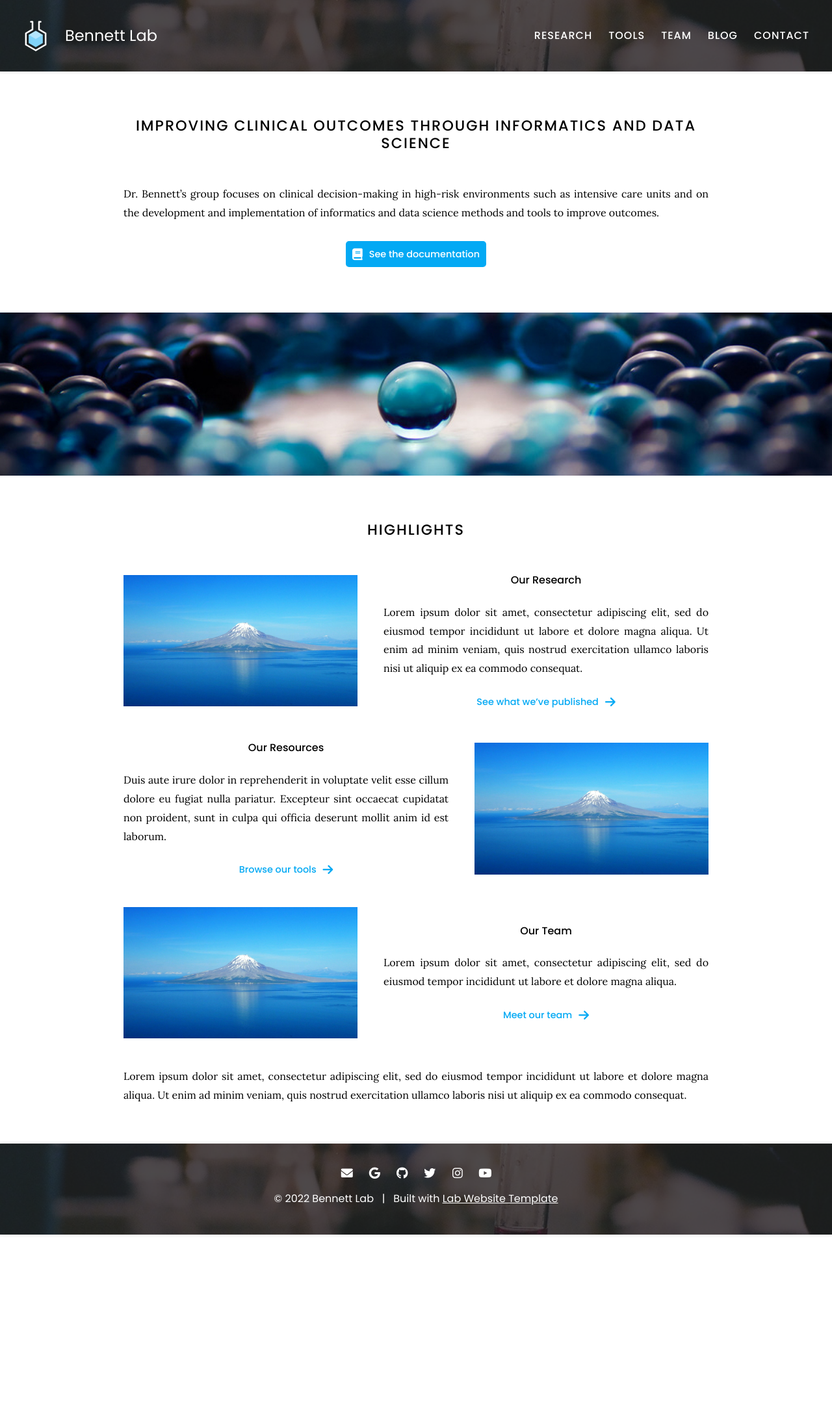
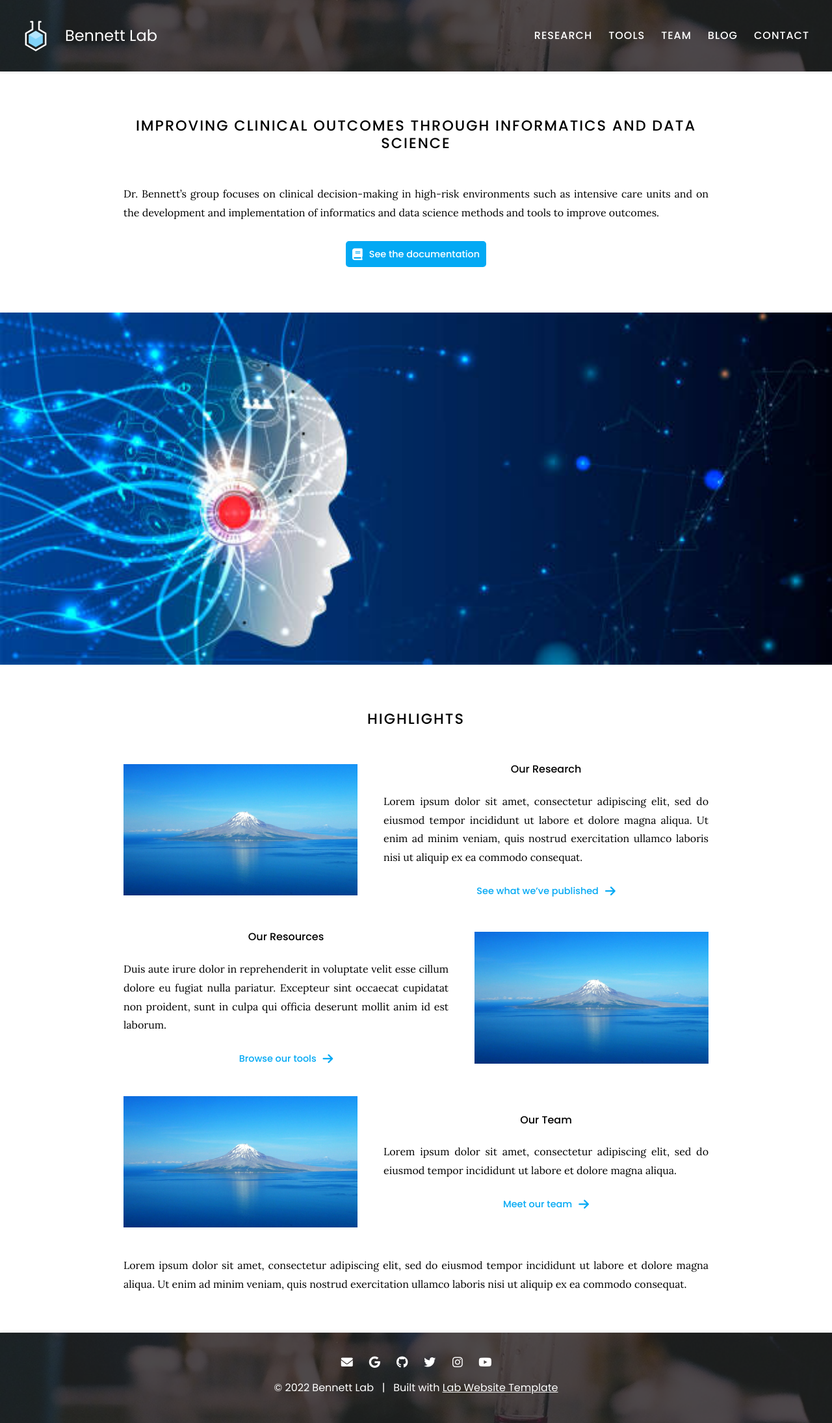
Before and after one commit to rebullm/Bennett-Lab-website, a Jekyll site: the page built from index.md, in a window 1280 px wide. Shown: the whole page at 65% size. Built offline with Jekyll 4.4.1, drawn with Linux system fonts in a browser that asks for light colours; before the commit the page ends 1900 px from its top, so only the background shows below that.

Commit message:
Update index.md

```diff
--- a/index.md
+++ b/index.md
@@ -19,7 +19,7 @@ Dr. Bennett’s group focuses on clinical decision-making in high-risk environme
 
 {% include section.html full=true %}
 
-{% include banner.html image="images/banner.jpg" %}
+{% include banner.html image="images/banner2.jpg" %}
 
 {% include section.html %}
 
```
